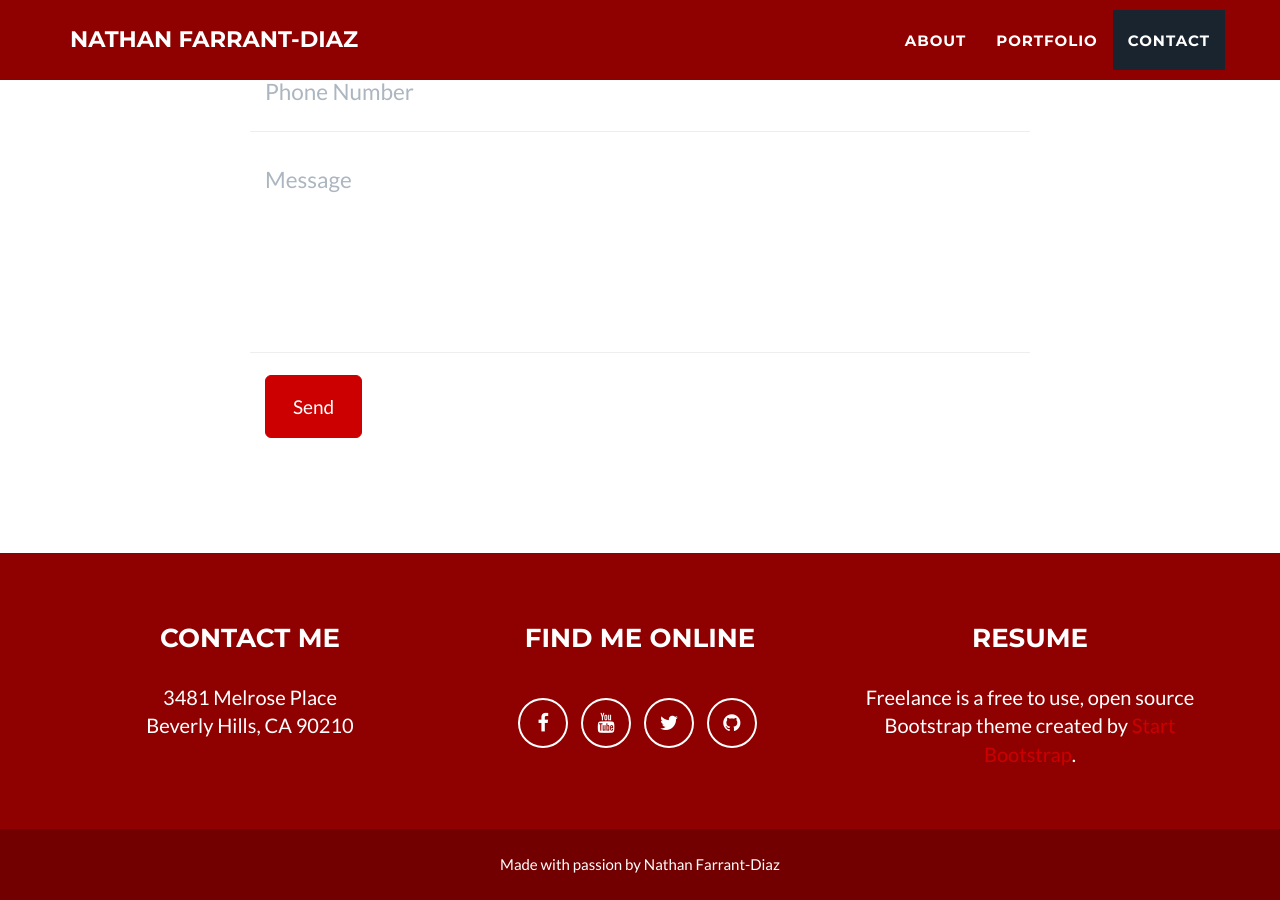
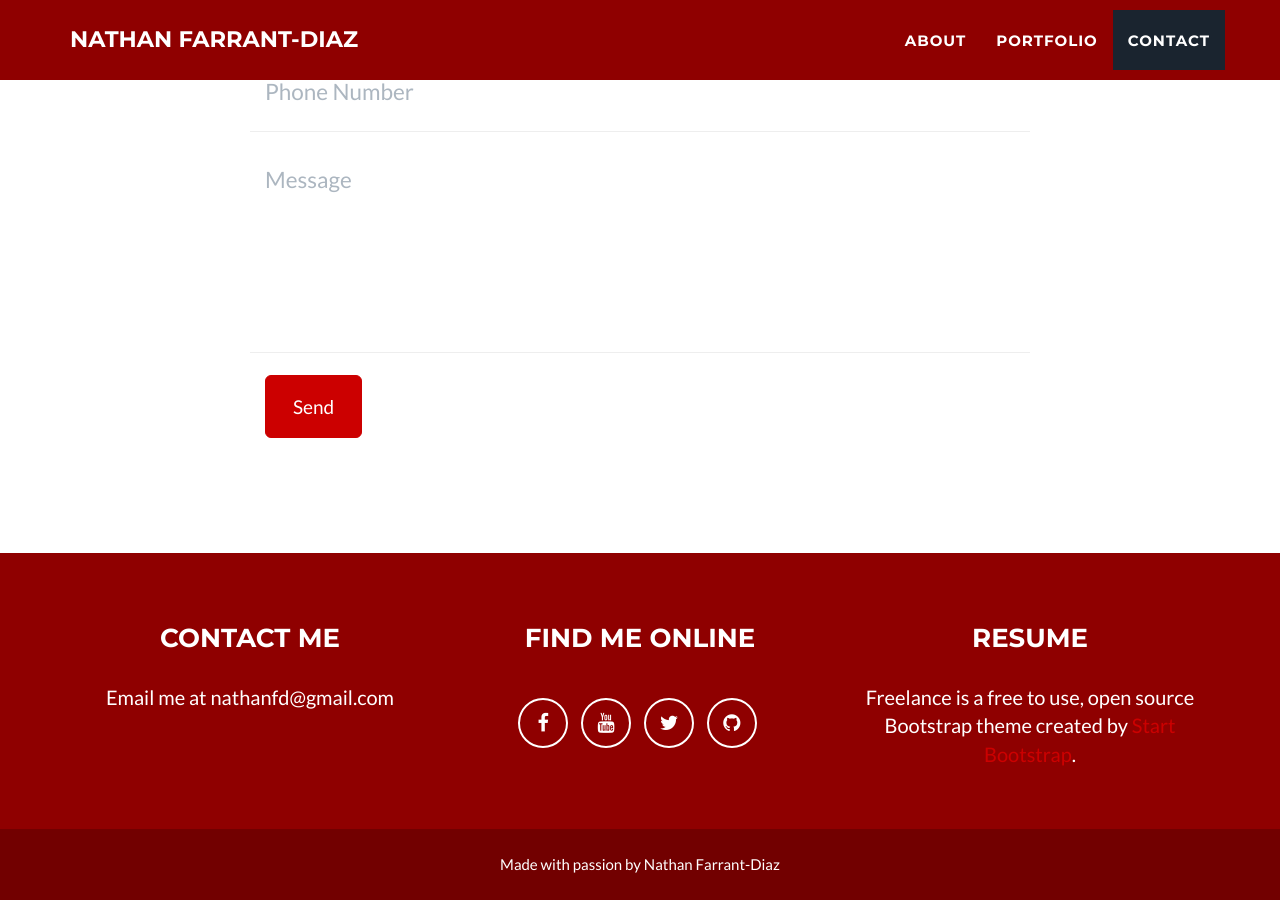
Before and after one commit to loconate/farrantdiaz.me, a Jekyll site: the page built from index.html, in a window 1280 px wide and 900 px high, scrolled down 2590 px. Built offline with Jekyll 4.4.1, drawn with Linux system fonts in a browser that asks for light colours.

Commit message:
added my email to the contact information

```diff
--- a/_config.yml
+++ b/_config.yml
@@ -30,8 +30,7 @@ social:
 
 # Postal address (add as many lines as necessary)
 address:
-  - line: 3481 Melrose Place
-  - line: Beverly Hills, CA 90210
+  - line: Email me at nathanfd@gmail.com
 
 # Credits content
 credits: 'Freelance is a free to use, open source Bootstrap theme created by <a href="http://startbootstrap.com">Start Bootstrap</a>.'
```
Also changed, not shown: 1 other file.
